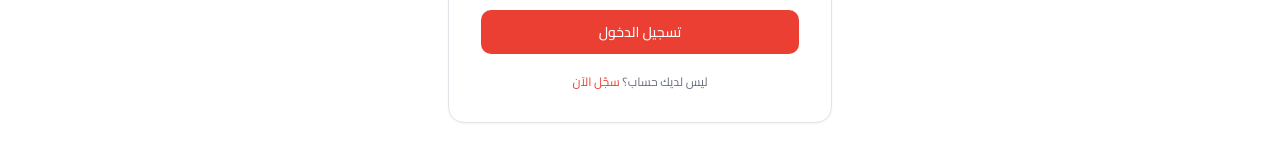
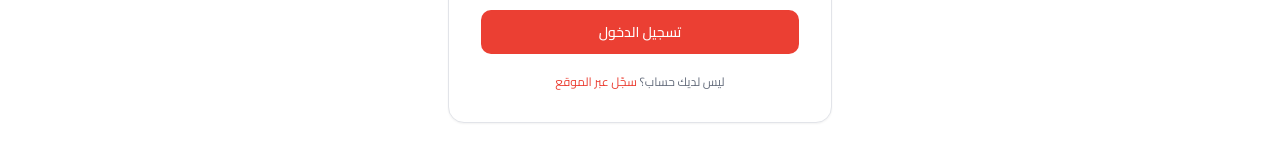
Before and after one commit to Ab-3163/english-zone-gateway, a React (Vite) app: page /student-login in a window 1280 px wide. Shown: the part 479-639 px from the top of the page. Built offline with nearby package versions, Linux system fonts and the light colour scheme.

Commit message:
Changes
Co-authored-by: Ab-3163 <196074040+Ab-3163@users.noreply.github.com>

```diff
--- a/src/pages/StudentLogin.tsx
+++ b/src/pages/StudentLogin.tsx
@@ -64,7 +64,7 @@ const StudentLogin = () => {
               {loading ? <Loader2 className="w-5 h-5 animate-spin" /> : "تسجيل الدخول"}
             </Button>
             <p className="text-xs text-center text-muted-foreground">
-              ليس لديك حساب؟ <a href="/student-register" className="text-primary hover:underline">سجّل الآن</a>
+              ليس لديك حساب؟ <a href="/register" className="text-primary hover:underline">سجّل عبر الموقع</a>
             </p>
           </form>
         </div>
```
